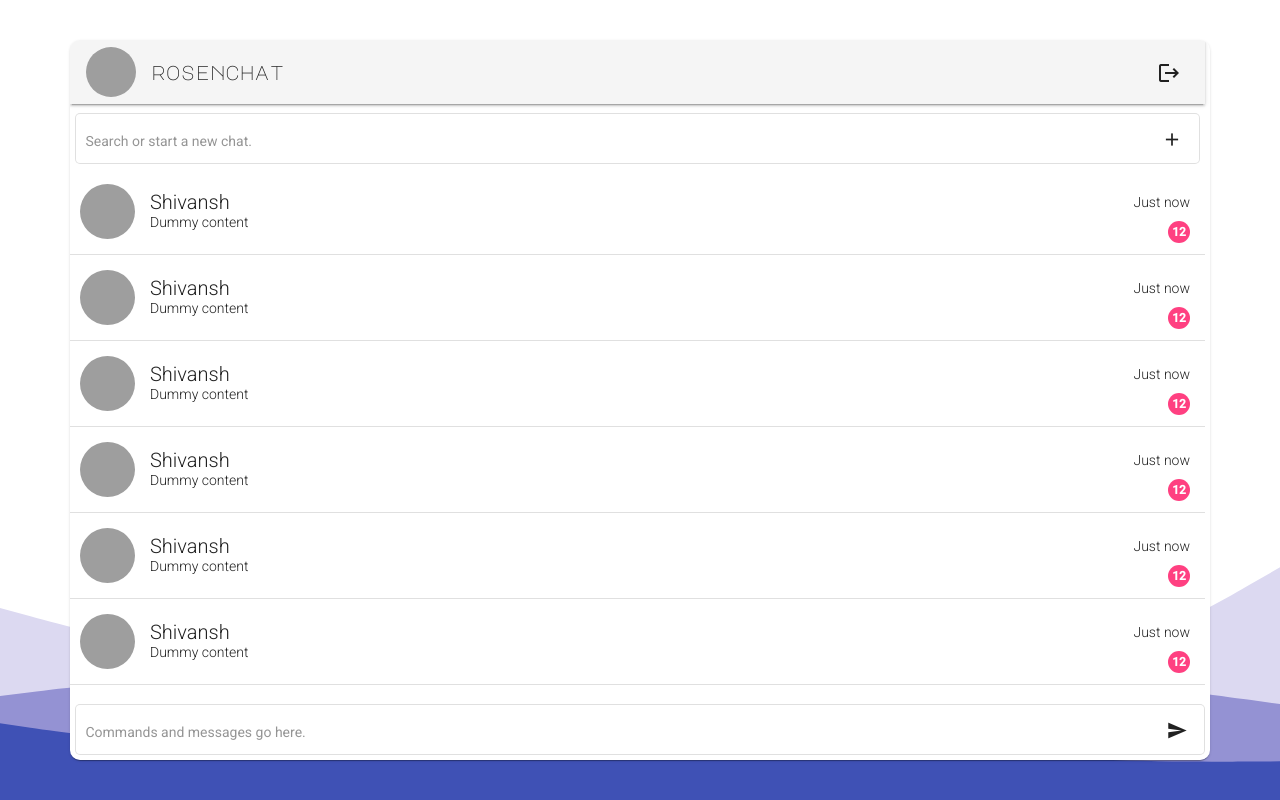
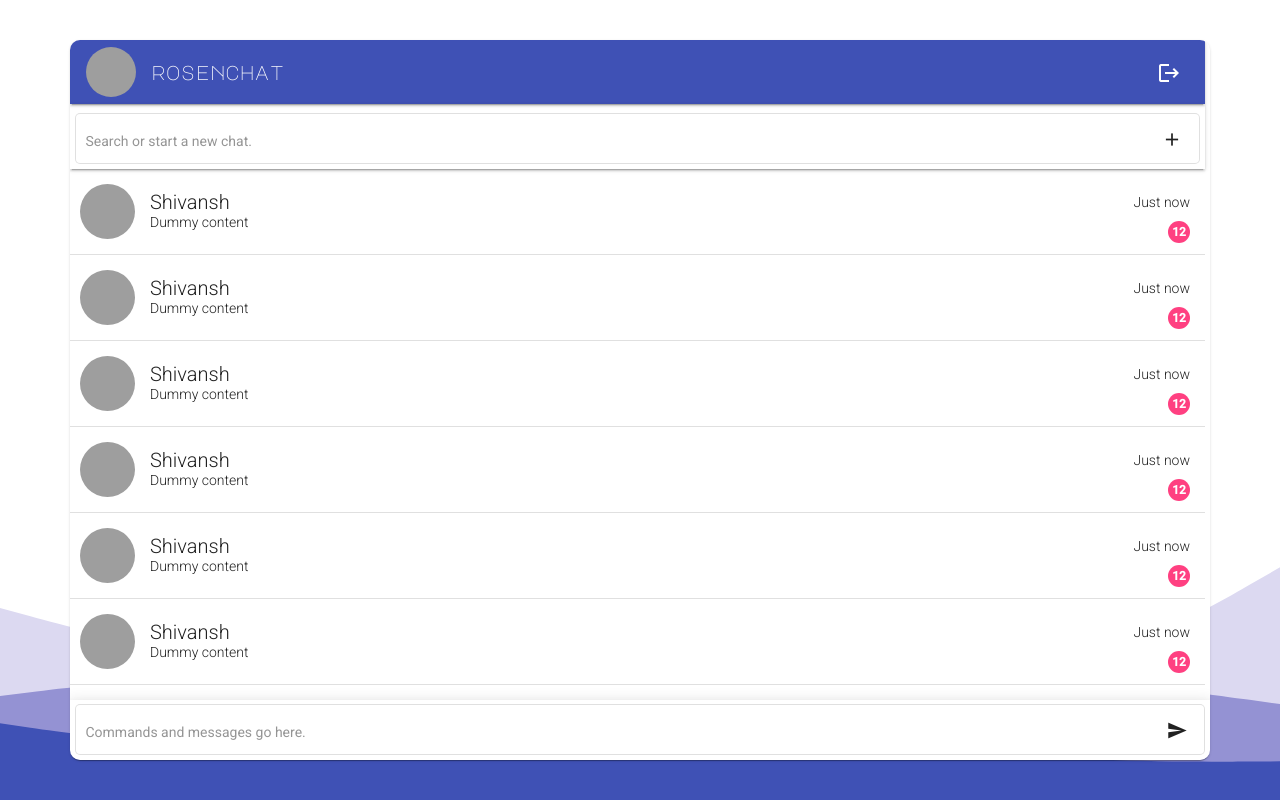
Before and after one commit to shivanshkc/rosenchat, an Angular app: page /home in a window 1280 px wide. Built offline with nearby package versions, Linux system fonts and the light colour scheme; grey boxes are pictures that could not be loaded.

Commit message:
More UI improvements.

```diff
--- a/src/modules/home/components/chat-list/chat-list.component.html
+++ b/src/modules/home/components/chat-list/chat-list.component.html
@@ -1,5 +1,5 @@
 <!-- This toolbar's border radius and color changes as per screen size. -->
-<mat-toolbar class="mat-elevation-z2">
+<mat-toolbar class="mat-elevation-z2" [color]="isSmallScreen() ? 'primary' : undefined">
   <div class="photo-frame">
     <img [src]="selfProfileInfo?.pictureLink || 'assets/png/profile-photo-ph.png'" alt="photo" />
   </div>
@@ -12,7 +12,7 @@
   </button>
 </mat-toolbar>
 
-<div class="search-input-wrapper">
+<div class="search-input-wrapper mat-elevation-z2">
   <mat-form-field appearance="outline" class="w-100">
     <input matInput [(ngModel)]="searchOrAddInput" (keyup.enter)="onAddClick()" autocomplete="off" placeholder="Search or start a new chat." />
     <button matSuffix mat-icon-button (click)="onAddClick()">
--- a/src/modules/home/components/chat-list/chat-list.component.ts
+++ b/src/modules/home/components/chat-list/chat-list.component.ts
@@ -1,4 +1,4 @@
-import { Component, OnInit } from '@angular/core';
+import { Component, HostListener, OnInit } from '@angular/core';
 
 import { ProfileInfoDTO } from '../../../../core/models';
 import { tc } from '../../../../core/utils';
@@ -19,6 +19,8 @@ export class ChatListComponent implements OnInit {
   public searchOrAddInput = '';
   public selfProfileInfo: ProfileInfoDTO | undefined;
 
+  private _screenWidth: number = window.screen.width;
+
   constructor(
     private readonly _authService: AbstractAuthService,
     public readonly rosenBridge: AbstractCachedRosenBridgeService,
@@ -29,6 +31,15 @@ export class ChatListComponent implements OnInit {
 
   async ngOnInit(): Promise<void> {
     await this._pullProfileInfo();
+  }
+
+  @HostListener('window:resize', ['$event'])
+  public onResize(event: Event): void {
+    this._screenWidth = (event.target as Window).screen.width;
+  }
+
+  public isSmallScreen(): boolean {
+    return this._screenWidth <= 991;
   }
 
   public onAddClick(): void {}
--- a/src/modules/home/home.component.html
+++ b/src/modules/home/home.component.html
@@ -16,7 +16,7 @@
               <app-chat-box></app-chat-box>
             </div>
           </div>
-          <div class="row second-row">
+          <div class="row second-row mat-elevation-z8">
             <app-input class="w-100"></app-input>
           </div>
         </div>
```
